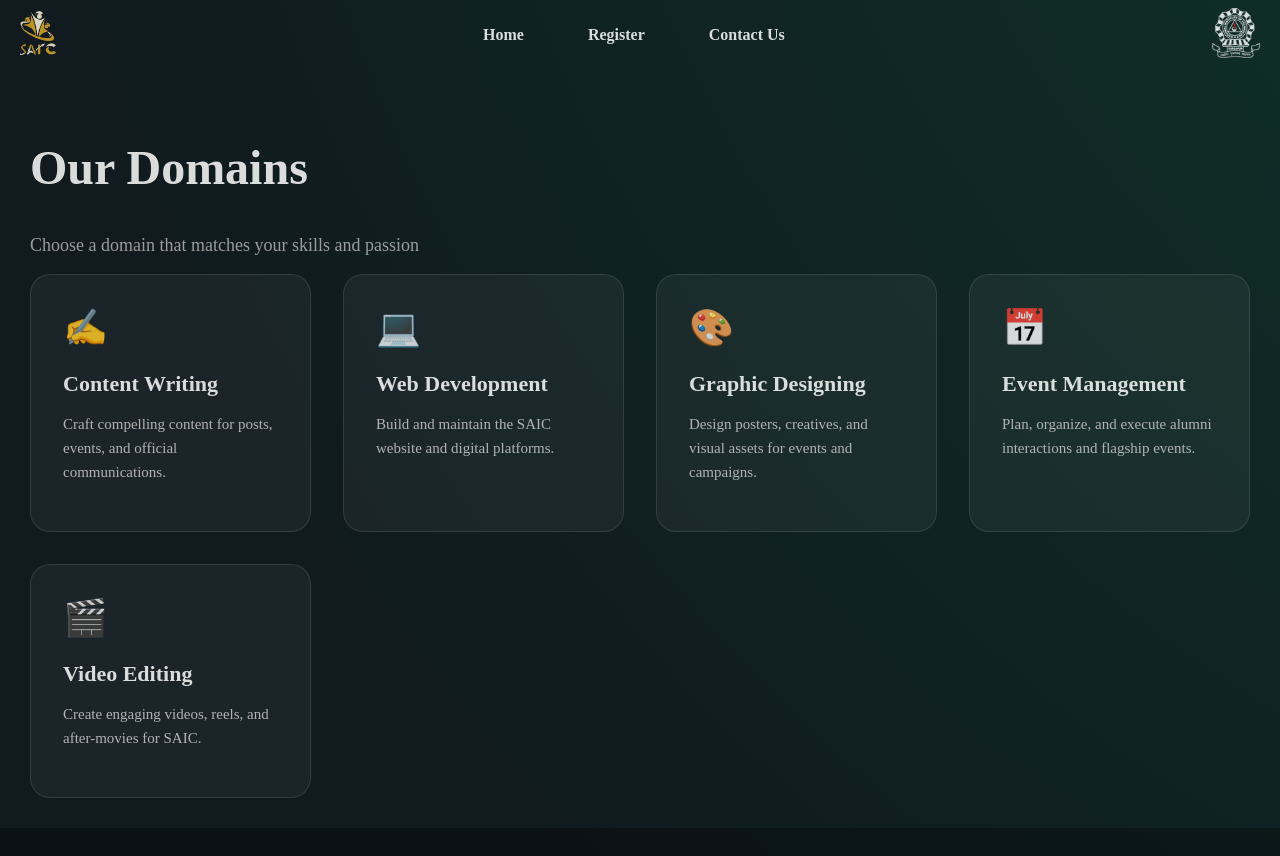
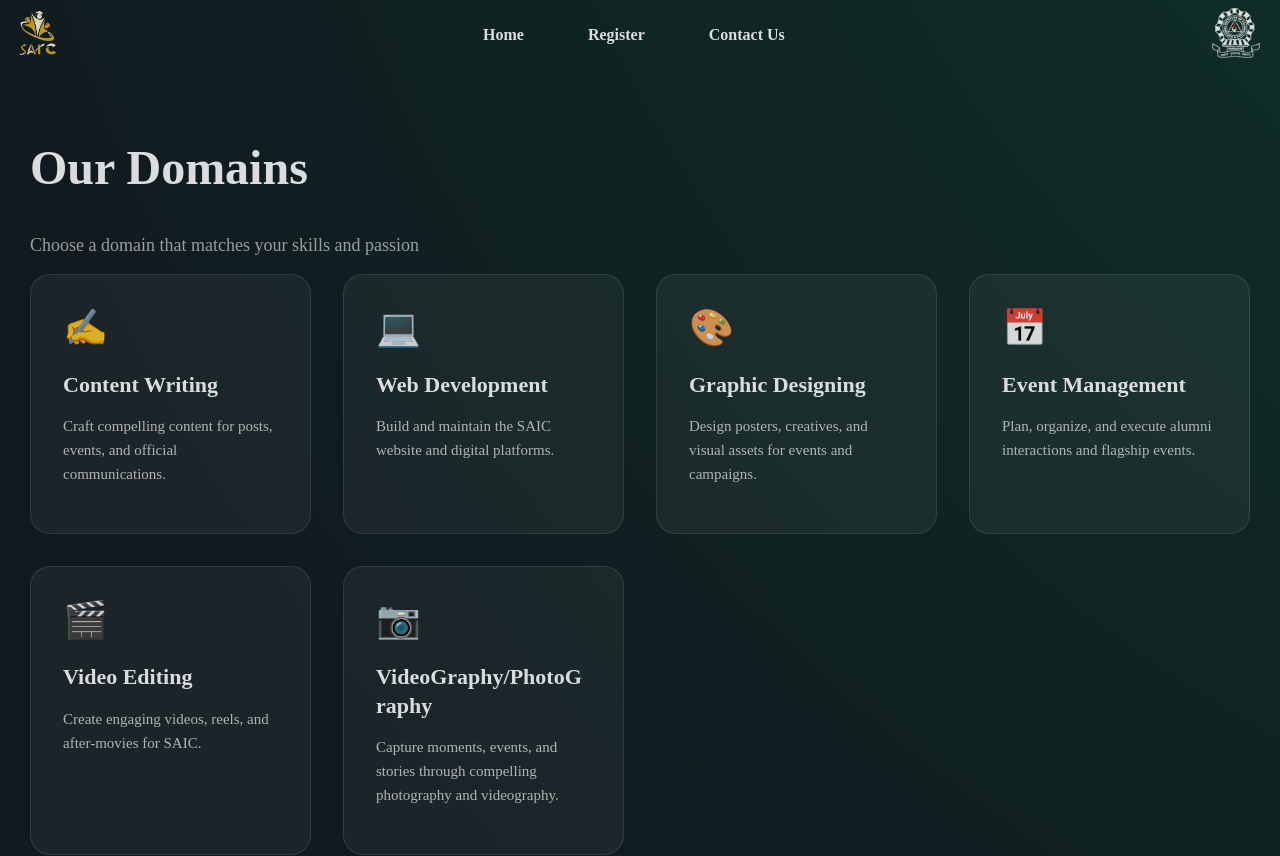
Before and after one commit to Namitkumarkrrish/saic-audition-website, a React (Vite) app: page /domains in a window 1280 px wide. Shown: the top 856 px of the page. Built offline with nearby package versions, Linux system fonts and the light colour scheme.

Commit message:
videography/photography card added

```diff
--- a/src/components/Domain/DomainCard.module.css
+++ b/src/components/Domain/DomainCard.module.css
@@ -44,6 +44,11 @@
   font-size: 22px;
   font-weight: 600;
   margin-bottom: 12px;
+
+  /* 🔑 FIX */
+  word-break: break-word;
+  overflow-wrap: break-word;
+  line-height: 1.3;
 }
 
 .card p {
--- a/src/pages/Domains.jsx
+++ b/src/pages/Domains.jsx
@@ -33,6 +33,11 @@ const domains = [
       "Create engaging videos, reels, and after-movies for SAIC.",
     icon: "🎬",
   },
+  {
+    title: "VideoGraphy/PhotoGraphy",
+    description: "Capture moments, events, and stories through compelling photography and videography.",
+    icon: "📷",
+  }
 ];
 
 const Domains = () => {
--- a/src/pages/Domains.module.css
+++ b/src/pages/Domains.module.css
@@ -2,6 +2,7 @@
   /* min-height: calc(100vh - 70px); */
   padding: 30px;
   color: white;
+  margin-bottom: 120px;
 }
 
 .grid {
```
